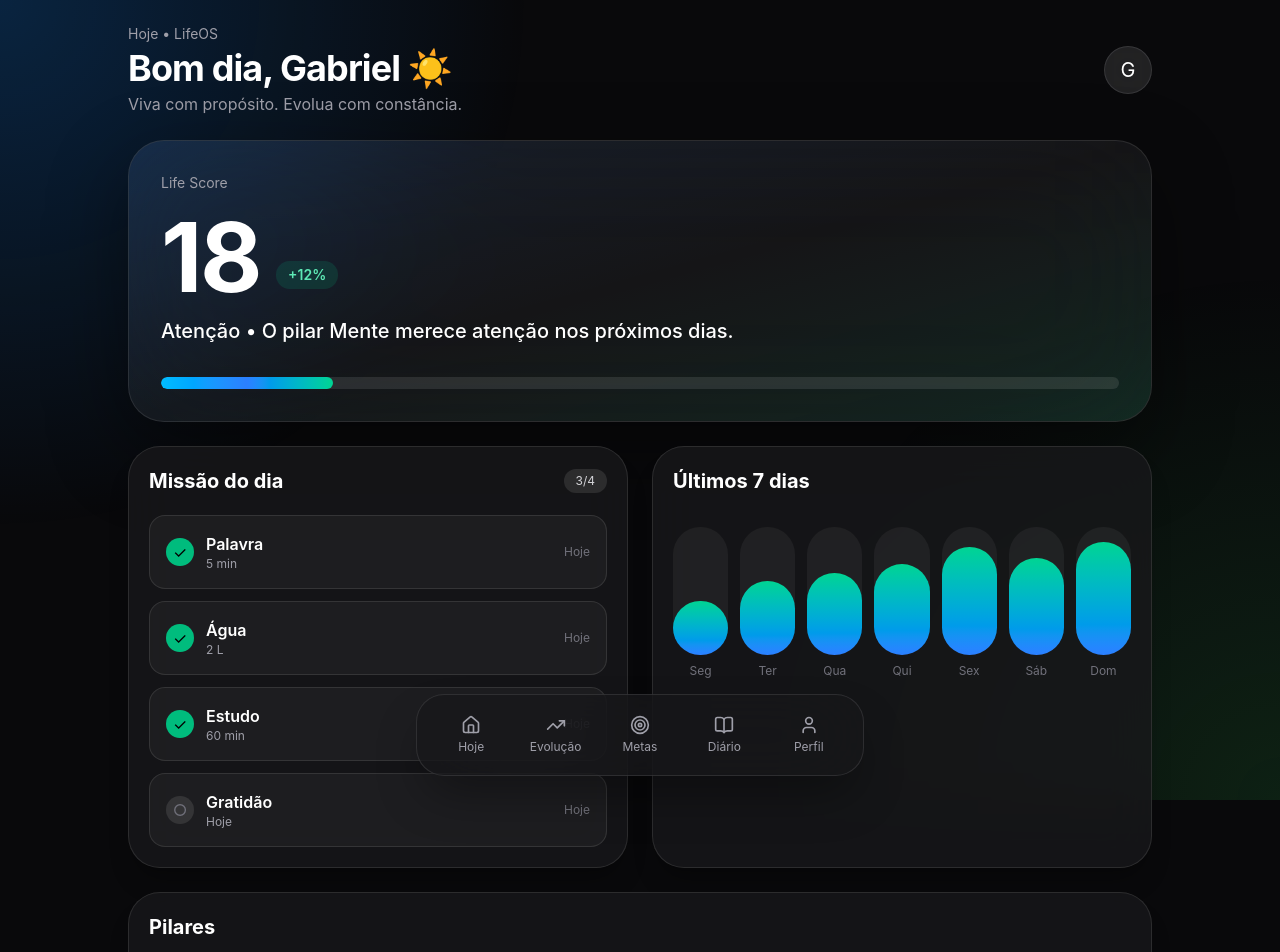
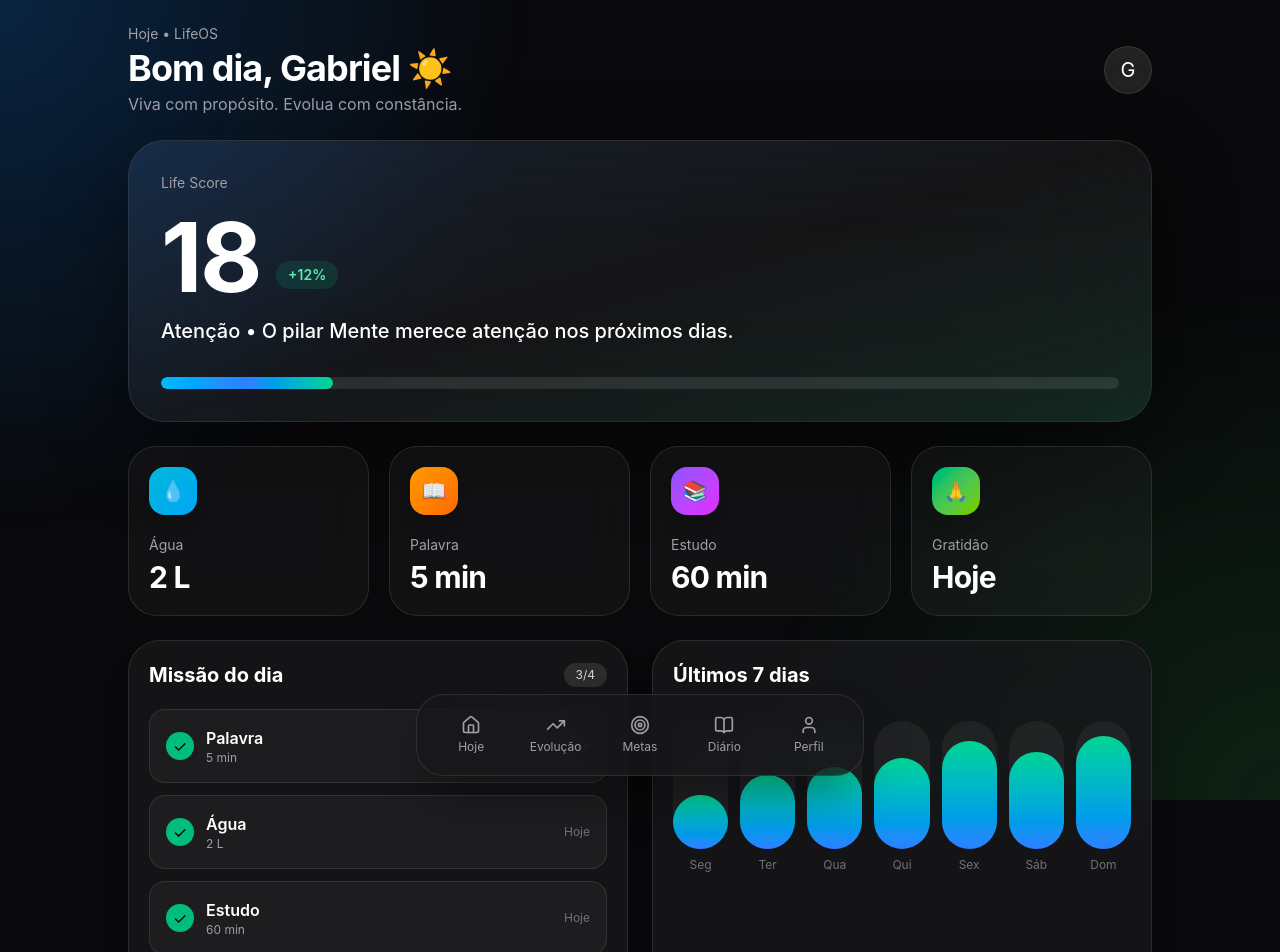
Before and after one commit to gabrielmatosrocha/lifeos-pro, a Next.js app in the folder apps/web/: page /app/hoje in a window 1280 px wide. Shown: the top 952 px of the page. Built offline with nearby package versions, Linux system fonts and the light colour scheme.

Commit message:
Animate dashboard mini stats

```diff
--- a/apps/web/app/app/hoje/page.tsx
+++ b/apps/web/app/app/hoje/page.tsx
@@ -1,6 +1,10 @@
+"use client";
+
+import { motion } from "framer-motion";
 import { demoActions } from '@/features/demo/demo-data'
 import { runLifeEngine } from '@/features/life-engine/services/life-engine.service'
 import StatCard from '@/components/ui/StatCard'
+import MiniStat from "@/components/ui/MiniStat"
 const week = [
   { day: 'Seg', value: 42 },
   { day: 'Ter', value: 58 },
@@ -22,7 +26,13 @@ export default function HojePage() {
   const summary = runLifeEngine(demoActions)
 
   return (
-    <main className="min-h-screen overflow-hidden bg-[#09090B] px-4 pb-48 pt-6 text-white">
+    <motion.main
+    initial={{ opacity: 0, y: 25 }}
+    animate={{ opacity: 1, y: 0 }}
+    transition={{
+        duration: 0.7,
+        ease: "easeOut",
+    }} className="min-h-screen overflow-hidden bg-[#09090B] px-4 pb-48 pt-6 text-white">
       <div className="pointer-events-none fixed inset-0 bg-[radial-gradient(circle_at_top_left,rgba(10,132,255,0.22),transparent_35%),radial-gradient(circle_at_bottom_right,rgba(48,209,88,0.12),transparent_35%)]" />
 
       <div className="relative mx-auto max-w-5xl space-y-6">
@@ -47,8 +57,28 @@ export default function HojePage() {
   value={String(summary.rhythmIndex)}
   subtitle={`${summary.classification} • ${summary.insight}`}
 />
+<section className="grid gap-5 md:grid-cols-4">
 
-        <section className="grid gap-6 lg:grid-cols-2">
+  <MiniStat icon="💧" title="Água" value="2 L" color="from-cyan-500 to-sky-500" delay={0.15} />
+<MiniStat icon="📖" title="Palavra" value="5 min" color="from-amber-500 to-orange-500" delay={0.25} />
+<MiniStat icon="📚" title="Estudo" value="60 min" color="from-violet-500 to-fuchsia-500" delay={0.35} />
+<MiniStat icon="🙏" title="Gratidão" value="Hoje" color="from-emerald-500 to-lime-500" delay={0.45} />
+
+</section>
+
+        <motion.section
+    initial={{
+        opacity:0,
+        scale:.96
+    }}
+    animate={{
+        opacity:1,
+        scale:1
+    }}
+    transition={{
+        delay:.15,
+        duration:.55
+    }} className="grid gap-6 lg:grid-cols-2">
           <div className="rounded-[32px] border border-white/10 bg-zinc-900/80 p-5 shadow-xl shadow-black/20 backdrop-blur-xl">
             <div className="flex items-center justify-between">
               <h2 className="text-xl font-bold">Missão do dia</h2>
@@ -101,7 +131,7 @@ export default function HojePage() {
               ))}
             </div>
           </div>
-        </section>
+        </motion.section>
 
         <section className="rounded-[32px] border border-white/10 bg-zinc-900/80 p-5 shadow-xl shadow-black/20 backdrop-blur-xl">
           <h2 className="text-xl font-bold">Pilares</h2>
@@ -124,6 +154,6 @@ export default function HojePage() {
           </div>
         </section>
       </div>
-    </main>
+    </motion.main>
   )
 }
--- /dev/null
+++ b/apps/web/components/ui/MiniStat.tsx
@@ -0,0 +1,41 @@
+"use client";
+
+import { motion } from "framer-motion";
+
+type Props = {
+  icon: string
+  title: string
+  value: string
+  color?: string
+  delay?: number
+}
+
+export default function MiniStat({
+  icon,
+  title,
+  value,
+  color = "from-sky-500 to-cyan-400",
+  delay = 0,
+}: Props) {
+  return (
+    <motion.div
+      initial={{ opacity: 0, y: 24, scale: 0.96 }}
+      animate={{ opacity: 1, y: 0, scale: 1 }}
+      transition={{ delay, duration: 0.45, ease: "easeOut" }}
+      whileHover={{ y: -6, scale: 1.02 }}
+      className="group rounded-[28px] border border-white/10 bg-white/[0.04] p-5 backdrop-blur-xl transition-colors duration-300 hover:bg-white/[0.07] hover:shadow-[0_20px_60px_rgba(0,0,0,.35)]"
+    >
+      <div
+        className={`flex h-12 w-12 items-center justify-center rounded-2xl bg-gradient-to-br ${color} text-xl shadow-lg`}
+      >
+        {icon}
+      </div>
+
+      <p className="mt-5 text-sm text-zinc-400">{title}</p>
+
+      <h3 className="mt-1 text-3xl font-bold tracking-tight text-white">
+        {value}
+      </h3>
+    </motion.div>
+  )
+}
--- a/apps/web/package.json
+++ b/apps/web/package.json
@@ -12,6 +12,7 @@
   "dependencies": {
     "@supabase/ssr": "latest",
     "@supabase/supabase-js": "latest",
+    "framer-motion": "^12.42.2",
     "lucide-react": "^1.23.0",
     "next": "latest",
     "react": "latest",
```
Also changed, not shown: 1 other file (tests, documents, lock files or other folders).
